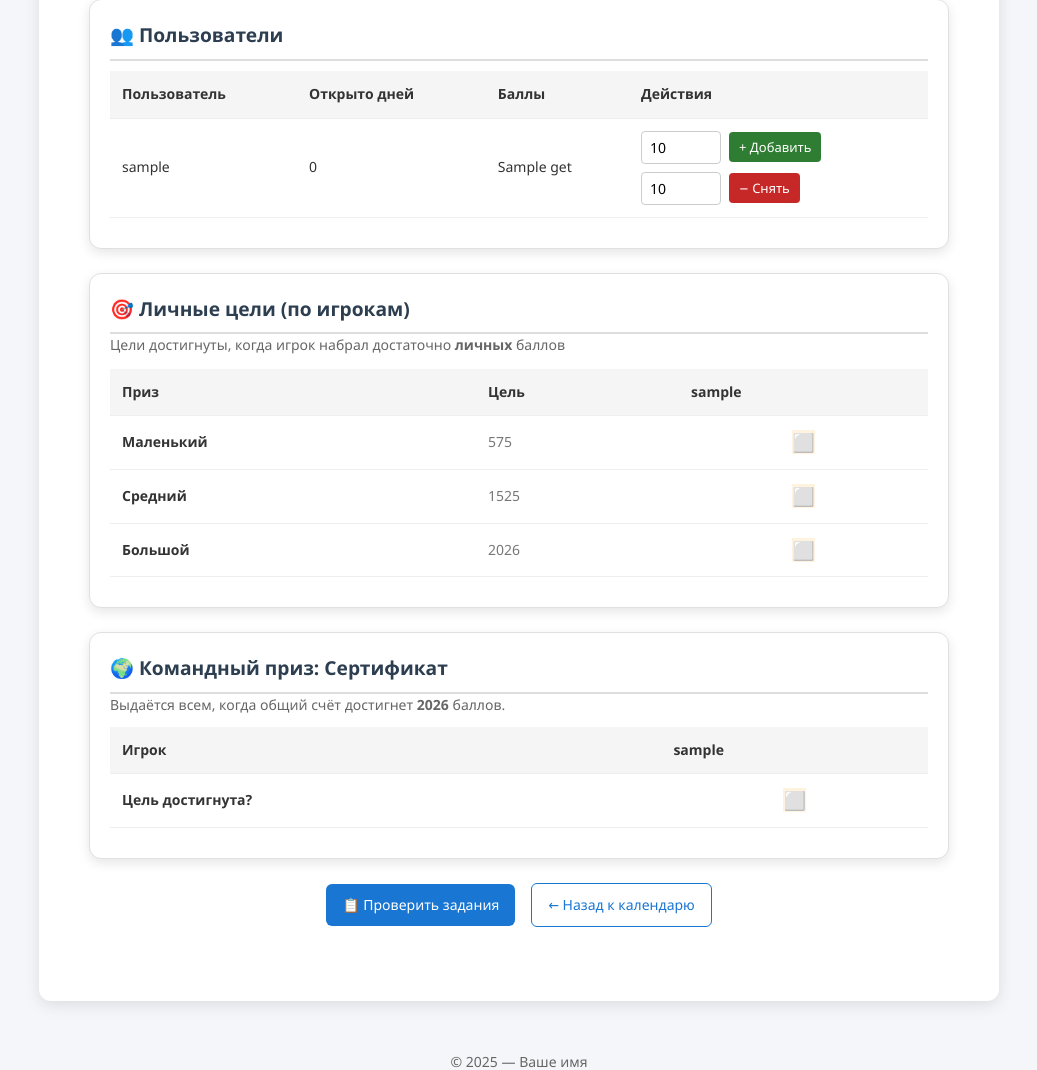
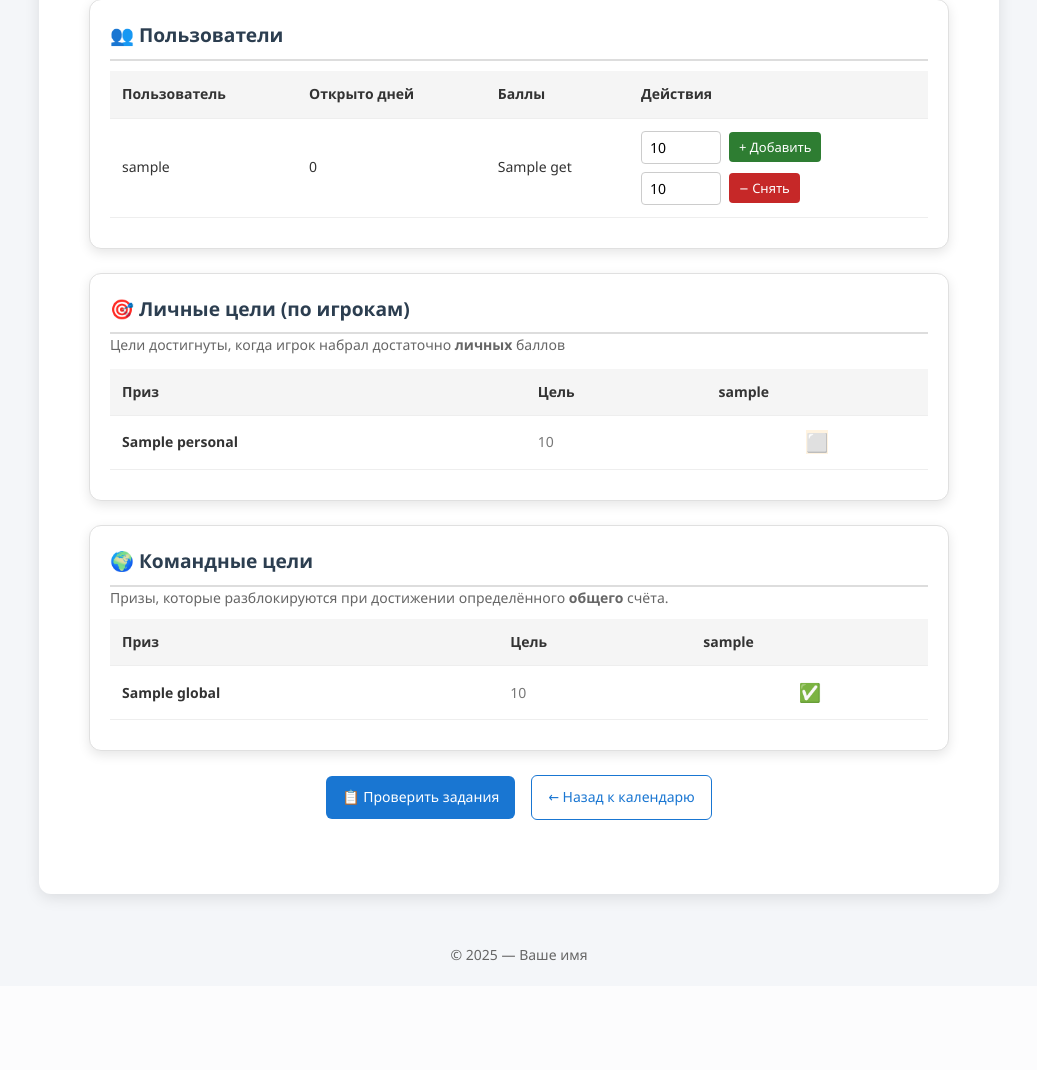
Before and after one commit to stikovich/advent.calendar, a Flask app: template templates/admin.html in a window 1280 px wide. Shown: the part 635-1705 px from the top of the page, without its empty margins (121-1158 px from the left). After the commit the page ends 1596 px from the top, so only its background shows below. Run offline with Flask 3, Linux system fonts and the light colour scheme; the visitor is signed in with stand-in values (Sample User, id 1); the template is opened without the code that fills it: most values are stand-ins (such as "Sample title", 1, 10 or a date in 2020); some libraries are stand-ins or nearby versions.

Commit message:
Update admin.html

```diff
--- a/templates/admin.html
+++ b/templates/admin.html
@@ -215,19 +215,14 @@
         </tr>
       </thead>
       <tbody>
-        {% set personal_rewards = [
-          {'name': 'Маленький', 'points': 575},
-          {'name': 'Средний', 'points': 1525},
-          {'name': 'Большой', 'points': 2026}
-        ] %}
-        {% for r in personal_rewards %}
+        {% for r in reward_targets['personal'] %}
         <tr>
-          <td><strong>{{ r.name }}</strong></td>
-          <td style="color: #777;">{{ r.points }}</td>
+          <td><strong>{{ r['name'] }}</strong></td>
+          <td style="color: #777;">{{ r['points'] }}</td>
           {% for user in users %}
             {% set total = user_points.get(user.username, 0) %}
             <td class="status-cell">
-              {% if total >= r.points %}
+              {% if total >= r['points'] %}
                 <span class="status-achieved">✅</span>
               {% else %}
                 <span class="status-pending">⬜</span>
@@ -242,25 +237,28 @@
 
   <!-- Командные призы -->
   <div class="card">
-    <h3>🌍 Командный приз: Сертификат</h3>
+    <h3>🌍 Командные цели</h3>
     <p style="color: #666; font-size: 14px;">
-      Выдаётся всем, когда общий счёт достигнет <strong>2026</strong> баллов.
+      Призы, которые разблокируются при достижении определённого <strong>общего</strong> счёта.
     </p>
     <table>
       <thead>
         <tr>
-          <th>Игрок</th>
+          <th>Приз</th>
+          <th>Цель</th>
           {% for user in users %}
             <th>{{ user.username }}</th>
           {% endfor %}
         </tr>
       </thead>
       <tbody>
+        {% for r in reward_targets['global'] %}
         <tr>
-          <td><strong>Цель достигнута?</strong></td>
+          <td><strong>{{ r['name'] }}</strong></td>
+          <td style="color: #777;">{{ r['points'] }}</td>
           {% for user in users %}
             <td class="status-cell">
-              {% if global_points >= 2026 %}
+              {% if global_points >= r['points'] %}
                 <span class="status-achieved">✅</span>
               {% else %}
                 <span class="status-pending">⬜</span>
@@ -268,6 +266,7 @@
             </td>
           {% endfor %}
         </tr>
+        {% endfor %}
       </tbody>
     </table>
   </div>
```
